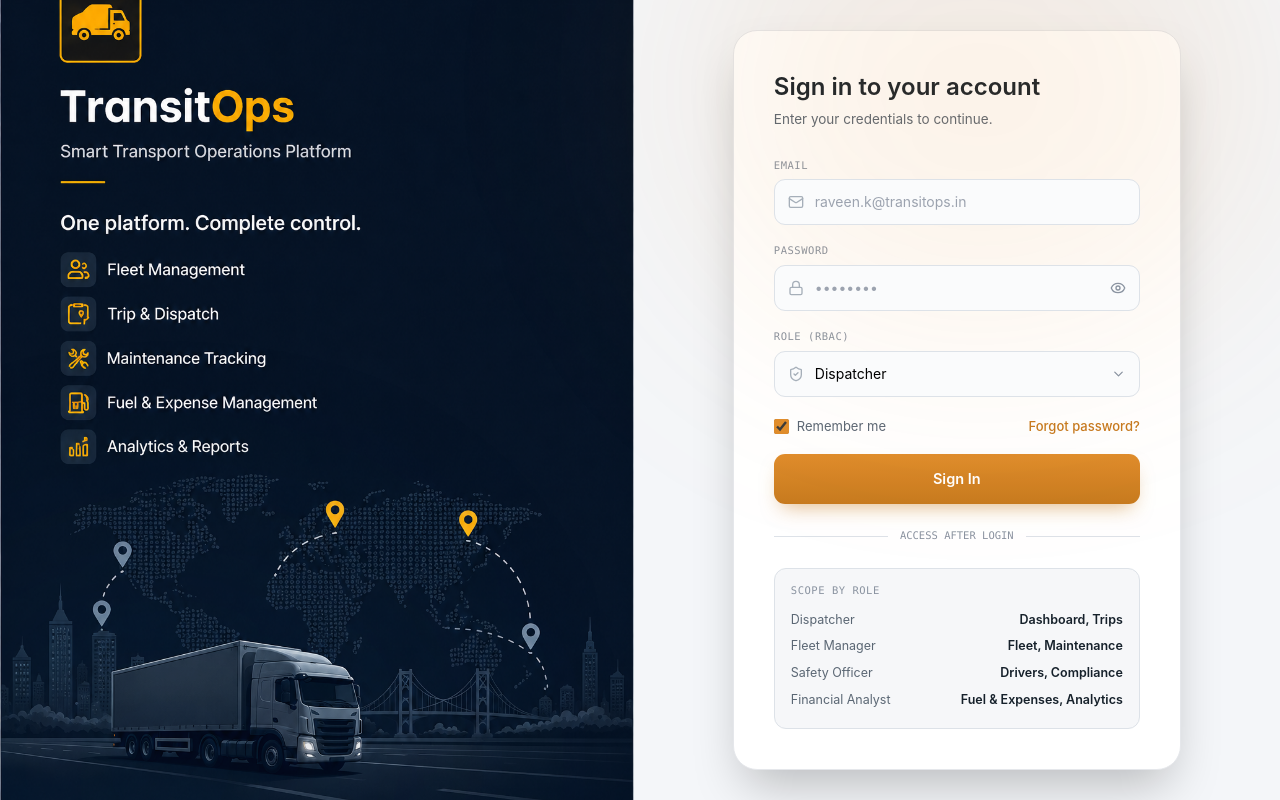
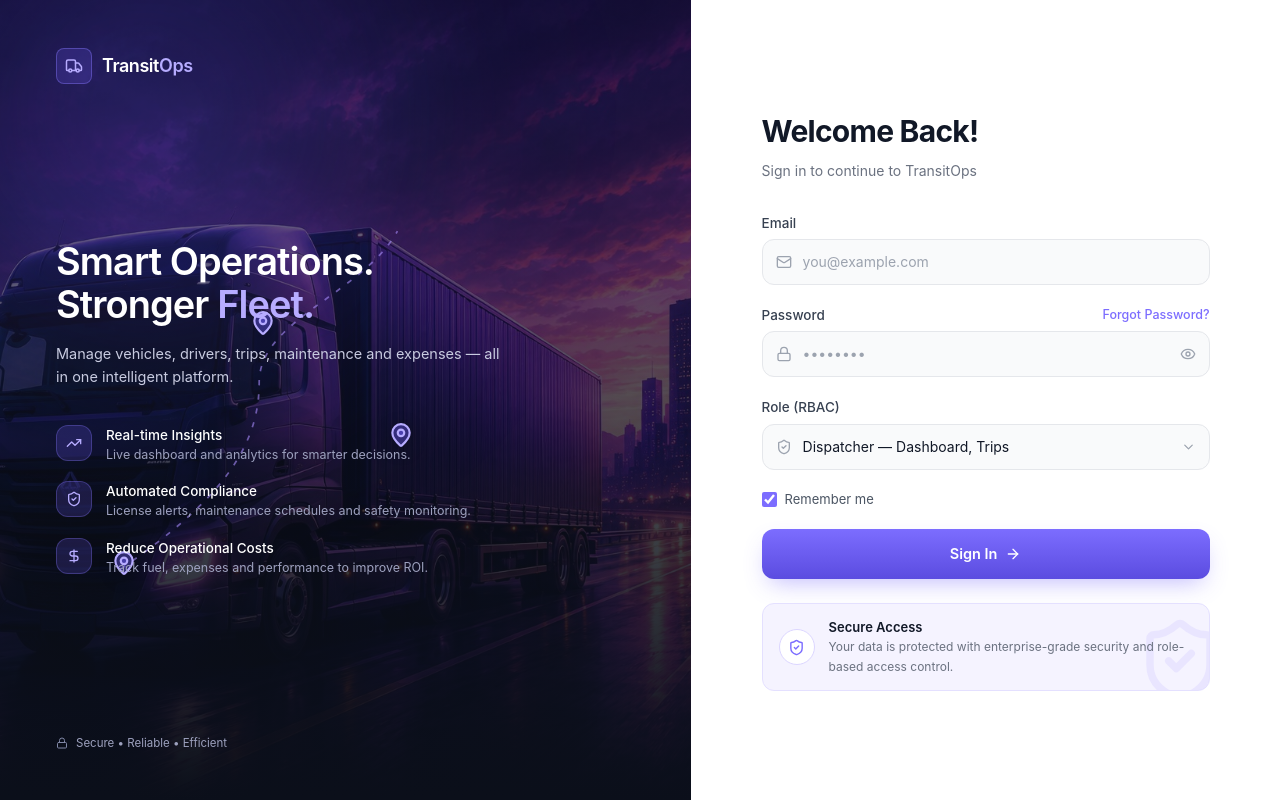
Before and after one commit to Mohammed1109/odoo_transitops, a React (Vite) app in the folder frontend/: page /login in a window 1280 px wide. Built offline with nearby package versions, Linux system fonts and the light colour scheme.

Commit message:
redesign the login and firsttimelogin page

```diff
--- a/frontend/package.json
+++ b/frontend/package.json
@@ -12,10 +12,7 @@
   "dependencies": {
     "@fortawesome/fontawesome-free": "^7.3.0",
     "axios": "^1.18.1",
-<<<<<<< HEAD
     "axois": "^0.0.1-security",
-=======
->>>>>>> 2957e08c62c7e777783cd28102048e06a454abe7
     "boxicons": "^2.1.4",
     "lucide-react": "^1.24.0",
     "react": "^19.2.7",
--- a/frontend/src/App.tsx
+++ b/frontend/src/App.tsx
@@ -5,6 +5,7 @@ import ProtectedRoute from './hook/UseGloablProtectedRoute'
 import MainLayout from './hook/homeLayout'
 import Login from './pages/login/login'
 import Home from './pages/home/home'
+import FirstTimeSetup from './pages/firsttimelogin/Firsttimelogin'
 
 function App() {
 
@@ -29,7 +30,7 @@ function App() {
         {/* Login */}
         <Route path="/" element={<Navigate to="/login" />} />
         <Route path="/login" element={<Login />} />
-        {/* <Route path="/resetuser" element={<ReseUserPage />} /> */}
+        <Route path="/resetuser" element={<FirstTimeSetup />} />
 
         {/* Home */}
         <Route
--- a/frontend/src/pages/login/login.tsx
+++ b/frontend/src/pages/login/login.tsx
@@ -1,7 +1,19 @@
 import React, { useState } from "react";
 import { useNavigate } from "react-router-dom";
 import { toast } from "sonner";
-import { Mail, Lock, Eye, EyeOff, ChevronDown, ShieldCheck } from "lucide-react";
+import {
+  Mail,
+  Lock,
+  Eye,
+  EyeOff,
+  ChevronDown,
+  ShieldCheck,
+  Truck,
+  ArrowRight,
+  TrendingUp,
+  DollarSign,
+  MapPin,
+} from "lucide-react";
 
 import {
   loginUser,
@@ -12,15 +24,32 @@ import {
   type Role,
 } from "../../ts/login/login";
 
-// Status legend shown on the brand panel — mirrors the vehicle status enum.
-const STATUS_LEGEND: { label: string; color: string }[] = [
-  { label: "Available", color: "#2F9E64" },
-  { label: "On Trip", color: "#E08D2C" },
-  { label: "In Shop", color: "#7C8B9C" },
-  { label: "Retired", color: "#D64545" },
+// ---- Brand panel content -------------------------------------------------
+
+const FEATURES = [
+  {
+    title: "Real-time Insights",
+    body: "Live dashboard and analytics for smarter decisions.",
+    icon: TrendingUp,
+  },
+  {
+    title: "Automated Compliance",
+    body: "License alerts, maintenance schedules and safety monitoring.",
+    icon: ShieldCheck,
+  },
+  {
+    title: "Reduce Operational Costs",
+    body: "Track fuel, expenses and performance to improve ROI.",
+    icon: DollarSign,
+  },
 ];
 
-const ROLE_STOPS = ["Depot", "Fleet Mgr", "Dispatch", "Finance"];
+// Decorative pins scattered over the hero photo (purely visual)
+const MAP_PINS = [
+  { top: "42%", left: "38%" },
+  { top: "56%", left: "58%" },
+  { top: "72%", left: "18%" },
+];
 
 export default function Login() {
   const navigate = useNavigate();
@@ -90,49 +119,109 @@ export default function Login() {
   };
 
   return (
-    <div className="w-full h-screen bg-[#EEF1F5] relative overflow-hidden">
-      {/* ambient background glow */}
-      <div className="pointer-events-none absolute -top-40 right-0 w-[600px] h-[500px] bg-[#E08D2C]/10 rounded-full blur-[120px]" />
-      <div className="pointer-events-none absolute -bottom-40 -left-20 w-[500px] h-[400px] bg-[#1B3A5C]/10 rounded-full blur-[120px]" />
+    <div className="w-full h-screen bg-white relative overflow-hidden flex">
+      {/* ================= LEFT — BRAND / HERO ================= */}
+      <div className="hidden lg:flex lg:w-[54%] h-screen relative flex-col justify-between overflow-hidden px-14 py-12 bg-[#0B0F1A]">
+        {/* dusk highway photo */}
+        <img
+          src="/loginimage.jpeg"
+          alt=""
+          className="absolute inset-0 w-full h-full object-cover"
+        />
+        {/* wash so text stays legible over the photo */}
+        <div className="absolute inset-0 bg-gradient-to-t from-[#0B0F1A] via-[#0B0F1A]/70 to-[#160B2E]/60" />
+        <div className="pointer-events-none absolute -top-24 -left-16 w-[420px] h-[420px] bg-[#6D5DFB]/25 rounded-full blur-[130px]" />
 
-      <div className="flex h-screen w-full bg-[#F4F6F9]">
-        {/* ================= LEFT — DISPATCH BOARD ================= */}
-        <div className="hidden lg:block w-[55%] h-screen">
-          <img
-            src="/loginImage.png"
-            alt="TransitOps"
-            className="w-full h-full object-cover"
+        {/* location pins over the photo, connected by a faint dashed trail */}
+        <svg
+          className="pointer-events-none absolute inset-0 w-full h-full opacity-60"
+          viewBox="0 0 800 900"
+          preserveAspectRatio="none"
+        >
+          <path
+            d="M 140 640 C 260 560, 300 500, 300 430 S 420 330, 460 260"
+            fill="none"
+            stroke="#A78BFA"
+            strokeWidth="2"
+            strokeDasharray="6 10"
+            className="animate-route-dash"
           />
+        </svg>
+        {MAP_PINS.map((p, i) => (
+          <div
+            key={i}
+            className="absolute z-10 -translate-x-1/2 -translate-y-full drop-shadow-[0_4px_8px_rgba(0,0,0,0.35)]"
+            style={{ top: p.top, left: p.left }}
+          >
+            <MapPin size={26} className="text-[#B7ACFF] fill-[#6D5DFB]/40" />
+          </div>
+        ))}
+
+        {/* logo */}
+        <div className="relative z-10 flex items-center gap-2.5">
+          <div className="w-9 h-9 rounded-lg bg-[#6D5DFB]/20 border border-[#8B7CFF]/40 flex items-center justify-center">
+            <Truck size={18} className="text-[#B7ACFF]" />
+          </div>
+          <span className="text-white font-semibold text-lg tracking-tight">
+            Transit<span className="text-[#B7ACFF]">Ops</span>
+          </span>
+        </div>
+
+        {/* headline + features */}
+        <div className="relative z-10 max-w-md">
+          <h1 className="text-white text-[38px] leading-[1.12] font-semibold tracking-tight mb-4">
+            Smart Operations.
+            <br />
+            Stronger <span className="text-[#B7ACFF]">Fleet.</span>
+          </h1>
+          <p className="text-[#C8CBE0] text-[14.5px] leading-relaxed mb-9">
+            Manage vehicles, drivers, trips, maintenance and expenses — all in
+            one intelligent platform.
+          </p>
+
+          <div className="space-y-4">
+            {FEATURES.map((f) => (
+              <div key={f.title} className="flex gap-3.5 items-start">
+                <div className="w-9 h-9 shrink-0 rounded-xl bg-[#6D5DFB]/20 border border-[#8B7CFF]/30 flex items-center justify-center">
+                  <f.icon size={16} className="text-[#B7ACFF]" />
+                </div>
+                <div>
+                  <div className="text-white text-[13.5px] font-medium">
+                    {f.title}
+                  </div>
+                  <div className="text-[#9DA1BE] text-[12.5px] leading-relaxed">
+                    {f.body}
+                  </div>
+                </div>
+              </div>
+            ))}
+          </div>
+        </div>
+
+        {/* footer */}
+        <div className="relative z-10 flex items-center gap-2 text-[11.5px] text-[#9DA1BE]">
+          <Lock size={12} className="text-[#8087A6]" />
+          Secure &bull; Reliable &bull; Efficient
+        </div>
       </div>
 
       {/* ================= RIGHT — FORM ================= */}
-        <div className="md:w-[55%] w-full flex items-center justify-center px-16">
-          <div
-            className="
-        w-full
-        max-w-md
-        bg-white
-        rounded-3xl
-        shadow-2xl
-        border
-        border-gray-200
-        p-10
-    "
-          >            <>
+      <div className="w-full lg:w-[46%] h-screen flex items-center justify-center px-8 sm:px-16 bg-white relative">
+        <div className="w-full max-w-md relative z-10">
           {!forgotOpen ? (
             <div>
-                  <h2 className="font-semibold text-2xl text-[#16212B] mb-1.5">
-                    Sign in to your account
+              <h2 className="font-bold text-[30px] text-gray-900 mb-1.5 tracking-tight">
+                Welcome Back!
               </h2>
-                  <p className="text-[13.5px] text-[#5B6774] mb-7">
-                    Enter your credentials to continue.
+              <p className="text-[14px] text-gray-500 mb-8">
+                Sign in to continue to TransitOps
               </p>
 
               {error && (
-                    <div className="flex items-start gap-2.5 bg-[#FCEEEE] border border-[#F3C6C6] text-[#9E2B2B] rounded-xl px-3.5 py-3 text-[12.5px] leading-relaxed mb-5 font-mono">
+                <div className="flex items-start gap-2.5 bg-red-50 border border-red-200 text-red-600 rounded-xl px-3.5 py-3 text-[12.5px] leading-relaxed mb-5">
                   <span>⚠</span>
                   <div>
-                        <b className="block font-sans font-semibold mb-0.5">
+                    <b className="block font-semibold mb-0.5 text-red-700">
                       Sign-in failed
                     </b>
                     {error}
@@ -140,35 +229,44 @@ export default function Login() {
                 </div>
               )}
 
-                  <form onSubmit={handleLogin} className="space-y-[18px]">
+              <form onSubmit={handleLogin} className="space-y-5">
                 <div>
-                      <label className="block font-mono text-[10.5px] uppercase tracking-wider text-[#8A93A0] mb-1.5">
+                  <label className="block text-[13.5px] font-medium text-gray-700 mb-1.5">
                     Email
                   </label>
                   <div className="relative">
                     <Mail
                       size={16}
-                          className="absolute left-3.5 top-1/2 -translate-y-1/2 text-[#A6AFB9]"
+                      className="absolute left-3.5 top-1/2 -translate-y-1/2 text-gray-400"
                     />
                     <input
                       type="email"
                       value={email}
                       onChange={(e) => setEmail(e.target.value)}
-                          placeholder="raveen.k@transitops.in"
+                      placeholder="you@example.com"
                       required
-                          className="w-full pl-10 pr-3.5 py-3 bg-[#FAFBFC] border border-[#DDE2E8] rounded-[11px] text-sm outline-none focus:border-[#E08D2C] focus:bg-white transition-colors"
+                      className="w-full pl-10 pr-3.5 py-3 bg-gray-50 border border-gray-200 rounded-xl text-sm text-gray-900 placeholder:text-gray-400 outline-none focus:border-[#7C6DFF] focus:ring-2 focus:ring-[#7C6DFF]/15 focus:bg-white transition-colors"
                     />
                   </div>
                 </div>
 
                 <div>
-                      <label className="block font-mono text-[10.5px] uppercase tracking-wider text-[#8A93A0] mb-1.5">
+                  <div className="flex items-center justify-between mb-1.5">
+                    <label className="text-[13.5px] font-medium text-gray-700">
                       Password
                     </label>
+                    <button
+                      type="button"
+                      onClick={() => setForgotOpen(true)}
+                      className="text-[12.5px] font-medium text-[#7C6DFF] hover:underline"
+                    >
+                      Forgot Password?
+                    </button>
+                  </div>
                   <div className="relative">
                     <Lock
                       size={16}
-                          className="absolute left-3.5 top-1/2 -translate-y-1/2 text-[#A6AFB9]"
+                      className="absolute left-3.5 top-1/2 -translate-y-1/2 text-gray-400"
                     />
                     <input
                       type={showPassword ? "text" : "password"}
@@ -176,12 +274,12 @@ export default function Login() {
                       onChange={(e) => setPassword(e.target.value)}
                       placeholder="••••••••"
                       required
-                          className="w-full pl-10 pr-11 py-3 bg-[#FAFBFC] border border-[#DDE2E8] rounded-[11px] text-sm outline-none focus:border-[#E08D2C] focus:bg-white transition-colors"
+                      className="w-full pl-10 pr-11 py-3 bg-gray-50 border border-gray-200 rounded-xl text-sm text-gray-900 placeholder:text-gray-400 outline-none focus:border-[#7C6DFF] focus:ring-2 focus:ring-[#7C6DFF]/15 focus:bg-white transition-colors"
                     />
                     <button
                       type="button"
                       onClick={() => setShowPassword((v) => !v)}
-                          className="absolute right-3.5 top-1/2 -translate-y-1/2 text-[#8A93A0] hover:text-[#C77A1F] transition-colors"
+                      className="absolute right-3.5 top-1/2 -translate-y-1/2 text-gray-400 hover:text-gray-600 transition-colors"
                     >
                       {showPassword ? <EyeOff size={16} /> : <Eye size={16} />}
                     </button>
@@ -189,55 +287,46 @@ export default function Login() {
                 </div>
 
                 <div>
-                      <label className="block font-mono text-[10.5px] uppercase tracking-wider text-[#8A93A0] mb-1.5">
+                  <label className="block text-[13.5px] font-medium text-gray-700 mb-1.5">
                     Role (RBAC)
                   </label>
                   <div className="relative">
                     <ShieldCheck
                       size={16}
-                          className="absolute left-3.5 top-1/2 -translate-y-1/2 text-[#A6AFB9]"
+                      className="absolute left-3.5 top-1/2 -translate-y-1/2 text-gray-400"
                     />
                     <select
                       value={role}
                       onChange={(e) => setRole(e.target.value as Role)}
-                          className="w-full pl-10 pr-9 py-3 bg-[#FAFBFC] border border-[#DDE2E8] rounded-[11px] text-sm outline-none focus:border-[#E08D2C] focus:bg-white transition-colors appearance-none cursor-pointer"
+                      className="w-full pl-10 pr-9 py-3 bg-gray-50 border border-gray-200 rounded-xl text-sm text-gray-900 outline-none focus:border-[#7C6DFF] focus:ring-2 focus:ring-[#7C6DFF]/15 focus:bg-white transition-colors appearance-none cursor-pointer"
                     >
                       {ROLES.map((r: Role) => (
                         <option key={r} value={r}>
-                              {r}
+                          {r} &mdash; {ROLE_SCOPE[r]}
                         </option>
                       ))}
                     </select>
                     <ChevronDown
                       size={15}
-                          className="absolute right-3.5 top-1/2 -translate-y-1/2 text-[#8A93A0] pointer-events-none"
+                      className="absolute right-3.5 top-1/2 -translate-y-1/2 text-gray-400 pointer-events-none"
                     />
                   </div>
                 </div>
 
-                    <div className="flex items-center justify-between text-[13px] pt-0.5">
-                      <label className="flex items-center gap-2 text-[#5B6774] cursor-pointer select-none">
+                <label className="flex items-center gap-2 text-[13px] text-gray-600 cursor-pointer select-none">
                   <input
                     type="checkbox"
                     checked={rememberMe}
                     onChange={(e) => setRememberMe(e.target.checked)}
-                          className="w-[15px] h-[15px] accent-[#E08D2C] cursor-pointer"
+                    className="w-[15px] h-[15px] accent-[#7C6DFF] cursor-pointer"
                   />
                   Remember me
                 </label>
-                      <button
-                        type="button"
-                        onClick={() => setForgotOpen(true)}
-                        className="text-[#C77A1F] font-medium hover:underline"
-                      >
-                        Forgot password?
-                      </button>
-                    </div>
 
                 <button
                   type="submit"
                   disabled={loading}
-                      className="w-full py-3.5 rounded-[11px] bg-gradient-to-b from-[#E08D2C] to-[#C77A1F] text-white font-semibold text-[14.5px] shadow-[0_10px_20px_-8px_rgba(199,122,31,0.55)] hover:shadow-[0_14px_24px_-8px_rgba(199,122,31,0.6)] hover:-translate-y-px transition-all disabled:opacity-60 disabled:translate-y-0"
+                  className="w-full py-3.5 rounded-xl bg-gradient-to-b from-[#7C6DFF] to-[#5B4CE0] text-white font-semibold text-[14.5px] shadow-[0_10px_24px_-8px_rgba(108,93,251,0.45)] hover:shadow-[0_14px_28px_-8px_rgba(108,93,251,0.5)] hover:-translate-y-px transition-all disabled:opacity-60 disabled:translate-y-0 flex items-center justify-center gap-2"
                 >
                   {loading ? (
                     <span className="flex items-center justify-center gap-2">
@@ -245,50 +334,52 @@ export default function Login() {
                       Signing in...
                     </span>
                   ) : (
-                        "Sign In"
+                    <>
+                      Sign In
+                      <ArrowRight size={16} />
+                    </>
                   )}
                 </button>
               </form>
 
-                  <div className="flex items-center gap-3 my-6 text-[10.5px] uppercase text-[#8A93A0] font-mono">
-                    <span className="flex-1 h-px bg-[#DDE2E8]" />
-                    Access after login
-                    <span className="flex-1 h-px bg-[#DDE2E8]" />
+
+              <div className="flex items-center gap-3.5 bg-[#F5F3FF] border border-[#E4E0FF] rounded-xl px-4 py-3.5 mt-6 relative overflow-hidden">
+                <div className="w-9 h-9 shrink-0 rounded-full bg-white border border-[#DCD6FF] flex items-center justify-center">
+                  <ShieldCheck size={17} className="text-[#7C6DFF]" />
                 </div>
-
-                  <div className="bg-[#F6F7F9] border border-[#DDE2E8] rounded-xl px-4 py-3.5">
-                    <div className="font-mono text-[10.5px] uppercase tracking-wider text-[#8A93A0] mb-2">
-                      Scope by role
+                <div className="relative z-10">
+                  <div className="text-[13px] font-semibold text-gray-900">
+                    Secure Access
                   </div>
-                    {ROLES.map((r: Role) => (
-                      <div
-                        key={r}
-                        className="flex justify-between text-[12.5px] text-[#5B6774] py-1"
-                      >
-                        <span>{r}</span>
-                        <b className="text-[#16212B] font-semibold">{ROLE_SCOPE[r]}</b>
+                  <div className="text-[12px] text-gray-500 leading-relaxed">
+                    Your data is protected with enterprise-grade security and
+                    role-based access control.
                   </div>
-                    ))}
+                </div>
+                <ShieldCheck
+                  size={90}
+                  className="absolute -right-4 -bottom-4 text-[#7C6DFF]/10"
+                />
               </div>
             </div>
           ) : (
             <div>
-                  <h2 className="font-semibold text-2xl text-[#16212B] mb-1.5">
+              <h2 className="font-bold text-[28px] text-gray-900 mb-1.5 tracking-tight">
                 Reset your password
               </h2>
-                  <p className="text-[13.5px] text-[#5B6774] mb-7">
+              <p className="text-[13.5px] text-gray-500 mb-8">
                 We'll email you a link to reset it.
               </p>
 
               <form onSubmit={handleForgotPassword} className="space-y-5">
                 <div>
-                      <label className="block font-mono text-[10.5px] uppercase tracking-wider text-[#8A93A0] mb-1.5">
+                  <label className="block text-[13.5px] font-medium text-gray-700 mb-1.5">
                     Email
                   </label>
                   <div className="relative">
                     <Mail
                       size={16}
-                          className="absolute left-3.5 top-1/2 -translate-y-1/2 text-[#A6AFB9]"
+                      className="absolute left-3.5 top-1/2 -translate-y-1/2 text-gray-400"
                     />
                     <input
                       type="email"
@@ -296,7 +387,7 @@ export default function Login() {
                       onChange={(e) => setForgotEmail(e.target.value)}
                       placeholder="Your registered email"
                       required
-                          className="w-full pl-10 pr-3.5 py-3 bg-[#FAFBFC] border border-[#DDE2E8] rounded-[11px] text-sm outline-none focus:border-[#E08D2C] focus:bg-white transition-colors"
+                      className="w-full pl-10 pr-3.5 py-3 bg-gray-50 border border-gray-200 rounded-xl text-sm text-gray-900 placeholder:text-gray-400 outline-none focus:border-[#7C6DFF] focus:ring-2 focus:ring-[#7C6DFF]/15 focus:bg-white transition-colors"
                     />
                   </div>
                 </div>
@@ -304,7 +395,7 @@ export default function Login() {
                 <button
                   type="submit"
                   disabled={forgotSending}
-                      className="w-full py-3.5 rounded-[11px] bg-gradient-to-b from-[#E08D2C] to-[#C77A1F] text-white font-semibold text-[14.5px] shadow-[0_10px_20px_-8px_rgba(199,122,31,0.55)] disabled:opacity-60"
+                  className="w-full py-3.5 rounded-xl bg-gradient-to-b from-[#7C6DFF] to-[#5B4CE0] text-white font-semibold text-[14.5px] shadow-[0_10px_24px_-8px_rgba(108,93,251,0.45)] disabled:opacity-60"
                 >
                   {forgotSending ? "Sending..." : "Send reset link"}
                 </button>
@@ -312,15 +403,13 @@ export default function Login() {
                 <button
                   type="button"
                   onClick={() => setForgotOpen(false)}
-                      className="w-full text-center text-[13px] text-[#5B6774] hover:text-[#16212B] transition-colors"
+                  className="w-full text-center text-[13px] text-gray-500 hover:text-gray-800 transition-colors"
                 >
                   ← Back to sign in
                 </button>
               </form>
             </div>
           )}
-            </>
-          </div>
         </div>
       </div>
 
```
Also changed, not shown: frontend/src/pages/firsttimelogin/Firsttimelogin.tsx (+6 -6 lines), frontend/public/loginImage.png (deleted), frontend/public/loginimage.jpeg (added). Lines whose indentation alone changed are shown as unchanged.
